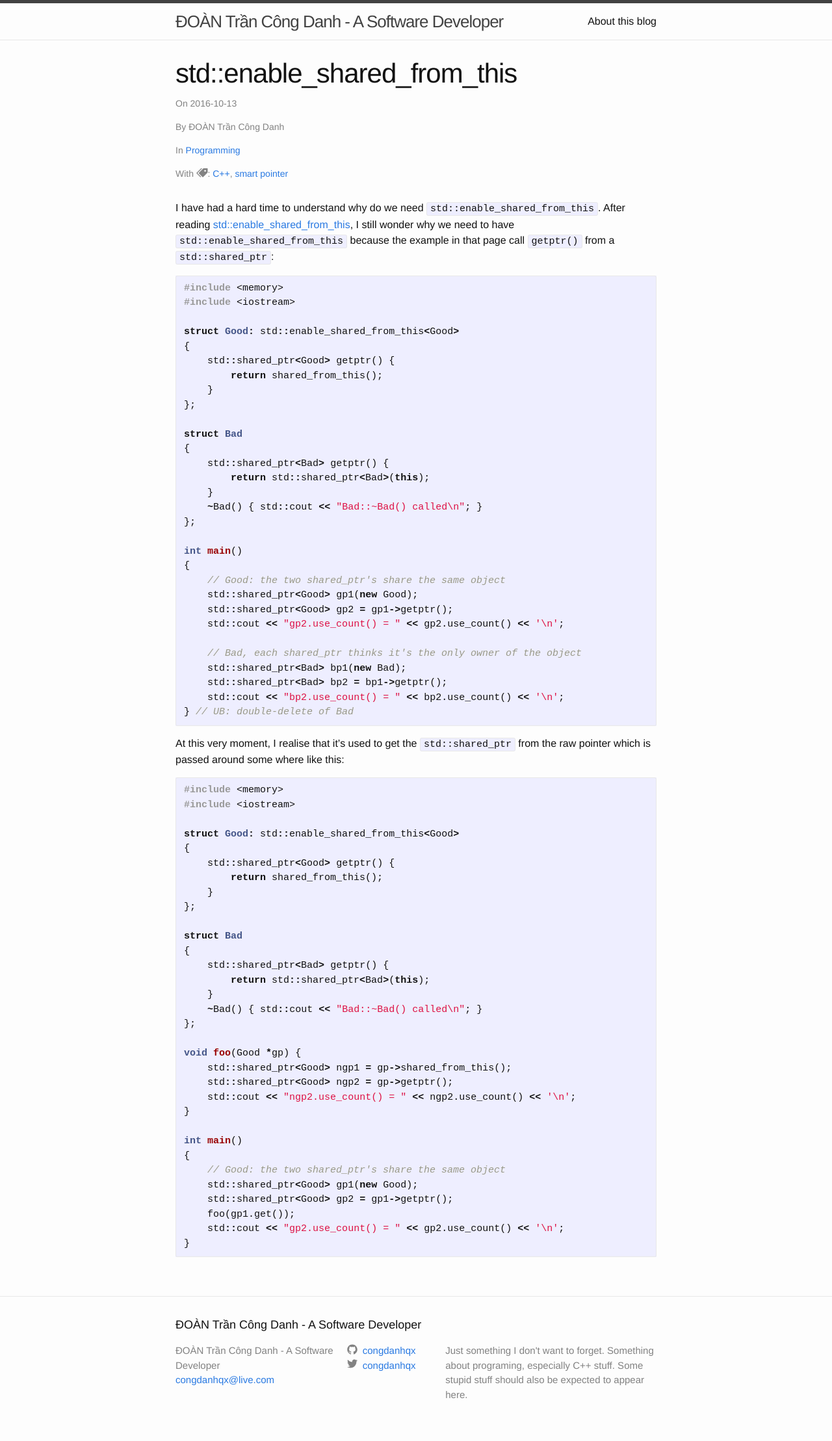
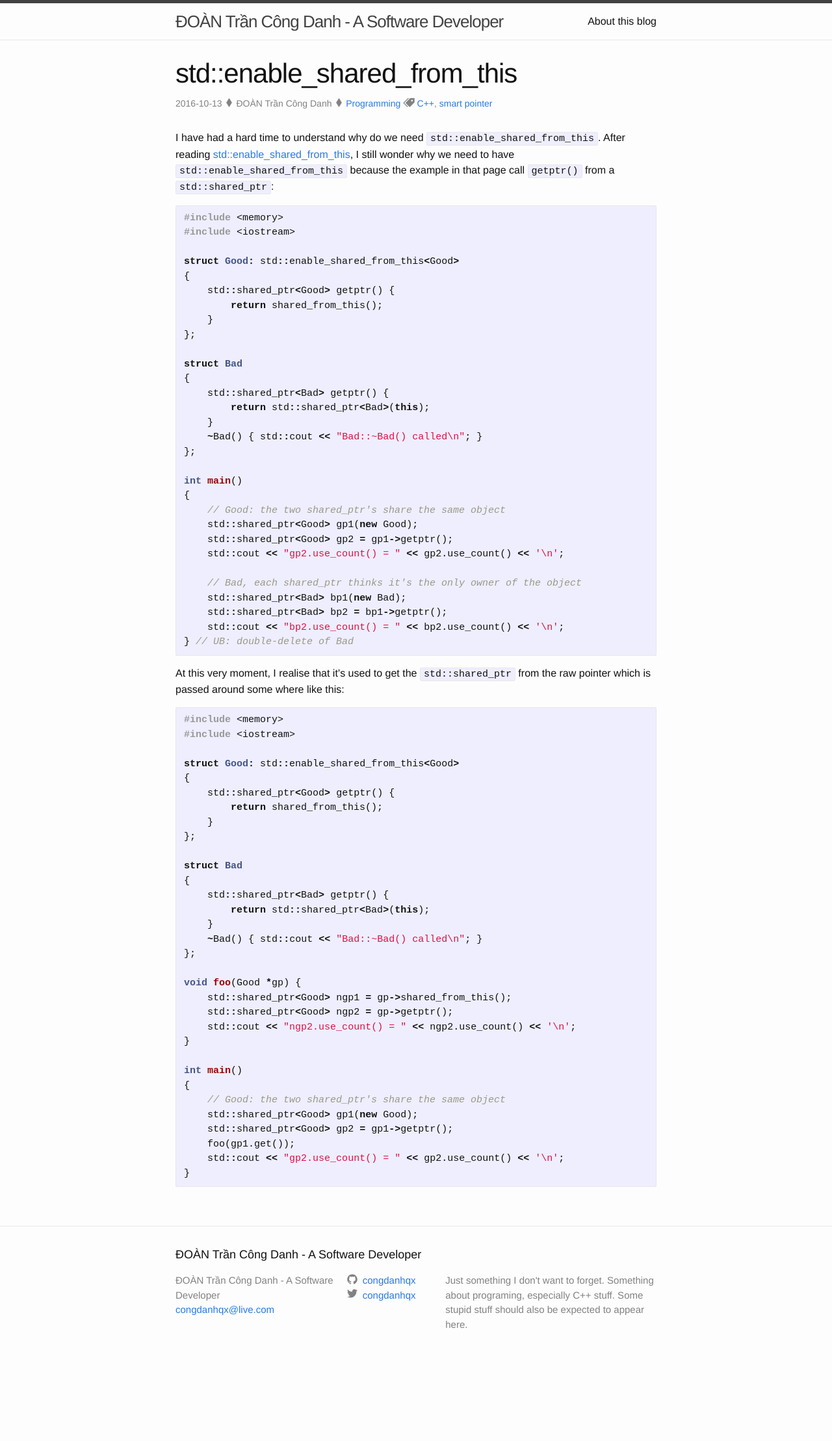
Before and after one commit to congdanhqx-zz/congdanhqx.github.io, a Jekyll site: the page built from _posts/2016-10-13-enable_shared_from_this.markdown, in a window 1280 px wide. Shown: the whole page at 65% size. Built offline with Jekyll 4.4.1, drawn with Linux system fonts in a browser that asks for light colours; comment, search, counter and statistics services are not loaded; after the commit the page ends 2109 px from its top, so only the background shows below that.

Commit message:
Change layout

```diff
--- a/_layouts/post.html
+++ b/_layouts/post.html
@@ -3,7 +3,7 @@
 ---
 <!-- from http://www.minddust.com/post/alternative-tags-and-categories-on-github-pages/ -->
 {% if page.categories.size > 0 %}
-  {% capture categories_content %}In {% endcapture %}
+  {% capture categories_content %} <span class="icon-diamonds"></span> {% endcapture %}
   {% for post_category in page.categories %}
     {% assign category = site.my_categories | where: "slug", post_category %}
     {% if category %}
@@ -14,7 +14,7 @@
   {% endfor %}
 {% endif %}
 {% if page.tags.size > 0 %}
-  {% capture tags_content %}With <span class="icon-price-tag{% if page.tags.size > 1 %}s{% endif %}"></span>: {% endcapture %}
+  {% capture tags_content %} <span class="icon-price-tag{% if page.tags.size > 1 %}s{% endif %}"></span> {% endcapture %}
   {% for post_tag in page.tags %}
     {% assign tag = site.my_tags | where: "slug", post_tag %}
     {% if tag %}
@@ -29,16 +29,7 @@
 
   <header class="post-header">
     <h1 class="post-title" itemprop="name headline">{{ page.title }}</h1>
-    <p class="post-meta">On <time datetime="{{ page.date | date_to_xmlschema }}" itemprop="datePublished">{{ page.date | date: "%Y-%m-%d" }}</time></p>
-    {% if page.author %}
-      <p class="post-meta">By <span itemprop="author" itemscope itemtype="http://schema.org/Person"><span itemprop="name">{{ page.author }}</span></span></p>
-    {% endif %}
-    {% if categories_content %}
-      <p class="post-meta">{{ categories_content }}</p>
-    {% endif %}
-    {% if tags_content %}
-      <p class="post-meta">{{ tags_content }}</p>
-    {% endif %}
+    <p class="post-meta"><time datetime="{{ page.date | date_to_xmlschema }}" itemprop="datePublished">{{ page.date | date: "%Y-%m-%d" }}</time>{% if page.author %} <span class="icon-diamonds"></span> <span itemprop="author" itemscope itemtype="http://schema.org/Person"><span itemprop="name">{{ page.author }}</span></span>{% endif %}{{ categories_content }}{{ tags_content }}</p>
   </header>
 
   <div class="post-content" itemprop="articleBody">
--- a/_sass/_icomoon.scss
+++ b/_sass/_icomoon.scss
@@ -22,7 +22,9 @@
   -webkit-font-smoothing: antialiased;
   -moz-osx-font-smoothing: grayscale;
 }
-
+.icon-diamonds:before {
+  content: "\e919";
+}
 .icon-price-tag:before {
   content: "\e935";
 }
```
Also changed, not shown: assets/icomoon/icomoon.svg, assets/icomoon/icomoon.ttf, assets/icomoon/icomoon.woff, 1 other file.
